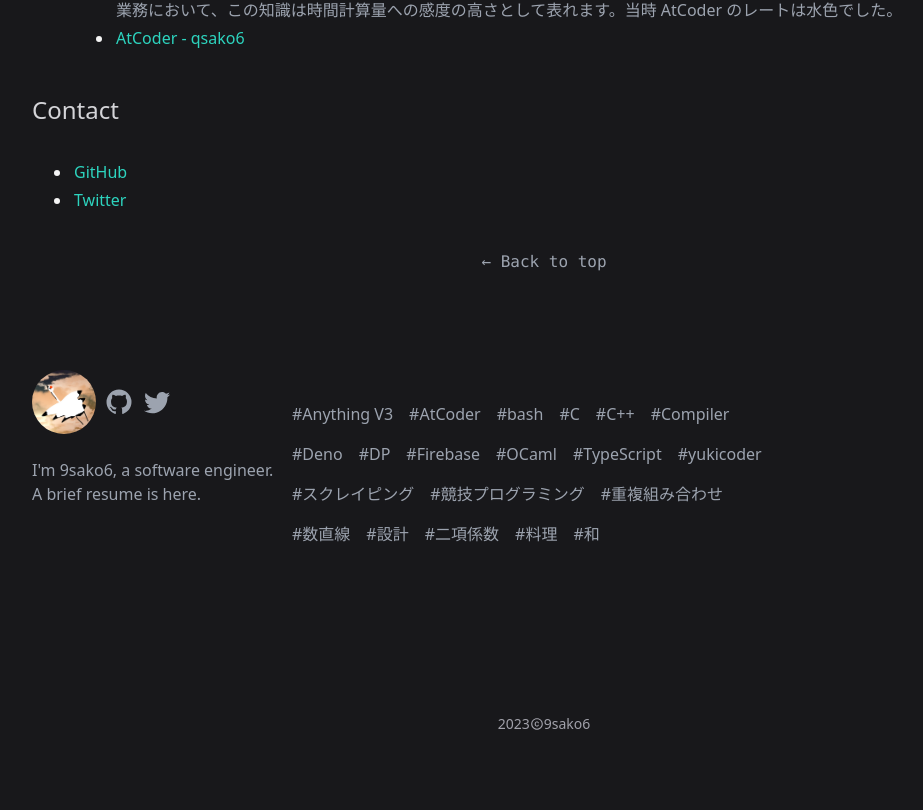
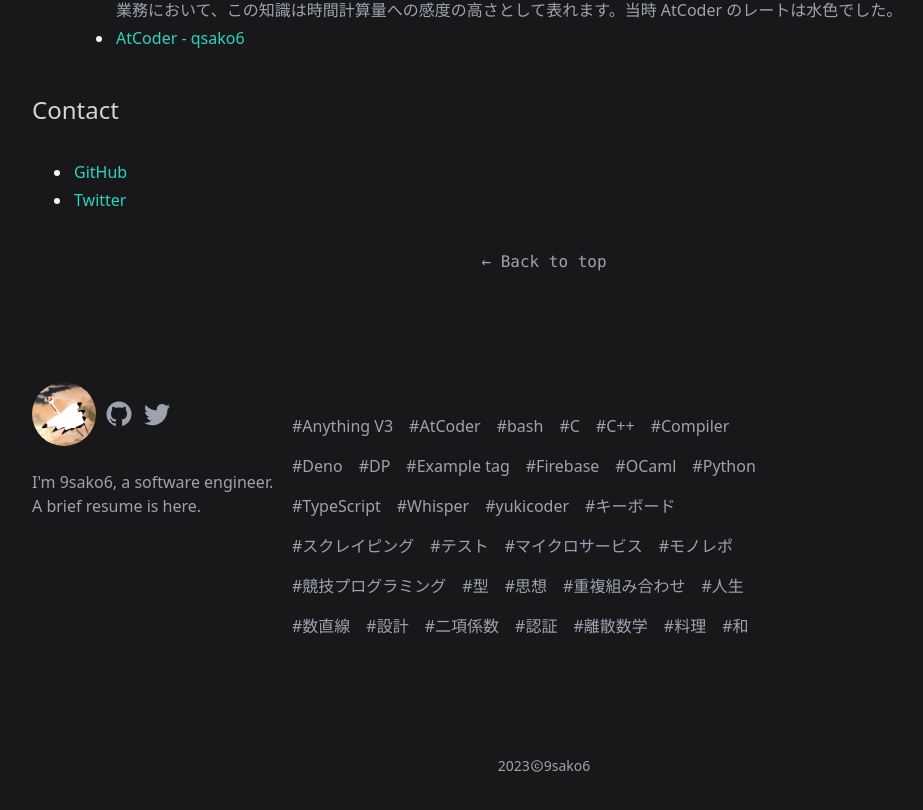
Before and after one commit to 9sako6/9sako6.github.io, a Next.js app: page /about in a window 1280 px wide. Shown: the part 1006-1816 px from the top of the page, without its empty margins (96-1019 px from the left). Before the commit the page ends 1788 px from the top, so only its background shows below. Built offline with nearby package versions, Linux system fonts and the light colour scheme.

Commit message:
Fix format

```diff
--- a/next.config.js
+++ b/next.config.js
@@ -15,7 +15,7 @@ const withMDX = require("@next/mdx")({
 });
 
 const nextConfig = {
-  output: 'export',
+  output: "export",
   reactStrictMode: true,
   pageExtensions: ["js", "jsx", "md", "mdx", "ts", "tsx"],
   images: {
--- a/src/data/topics.json
+++ b/src/data/topics.json
@@ -1 +1 @@
-["Anything V3","AtCoder","bash","C","C++","Compiler","Deno","DP","Firebase","OCaml","TypeScript","yukicoder","スクレイピング","競技プログラミング","重複組み合わせ","数直線","設計","二項係数","料理","和"]
+["Anything V3","AtCoder","bash","C","C++","Compiler","Deno","DP","Example tag","Firebase","OCaml","Python","TypeScript","Whisper","yukicoder","キーボード","スクレイピング","テスト","マイクロサービス","モノレポ","競技プログラミング","型","思想","重複組み合わせ","人生","数直線","設計","二項係数","認証","離散数学","料理","和"]
```
